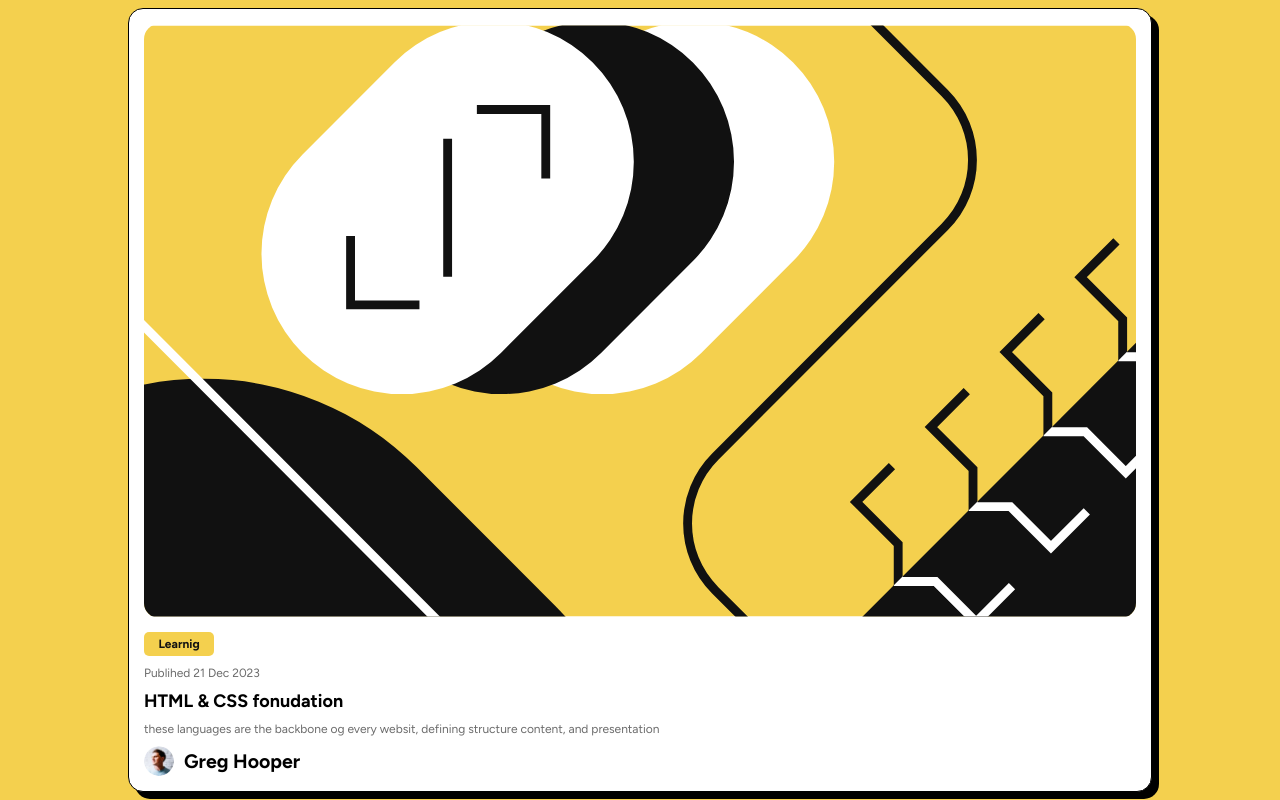
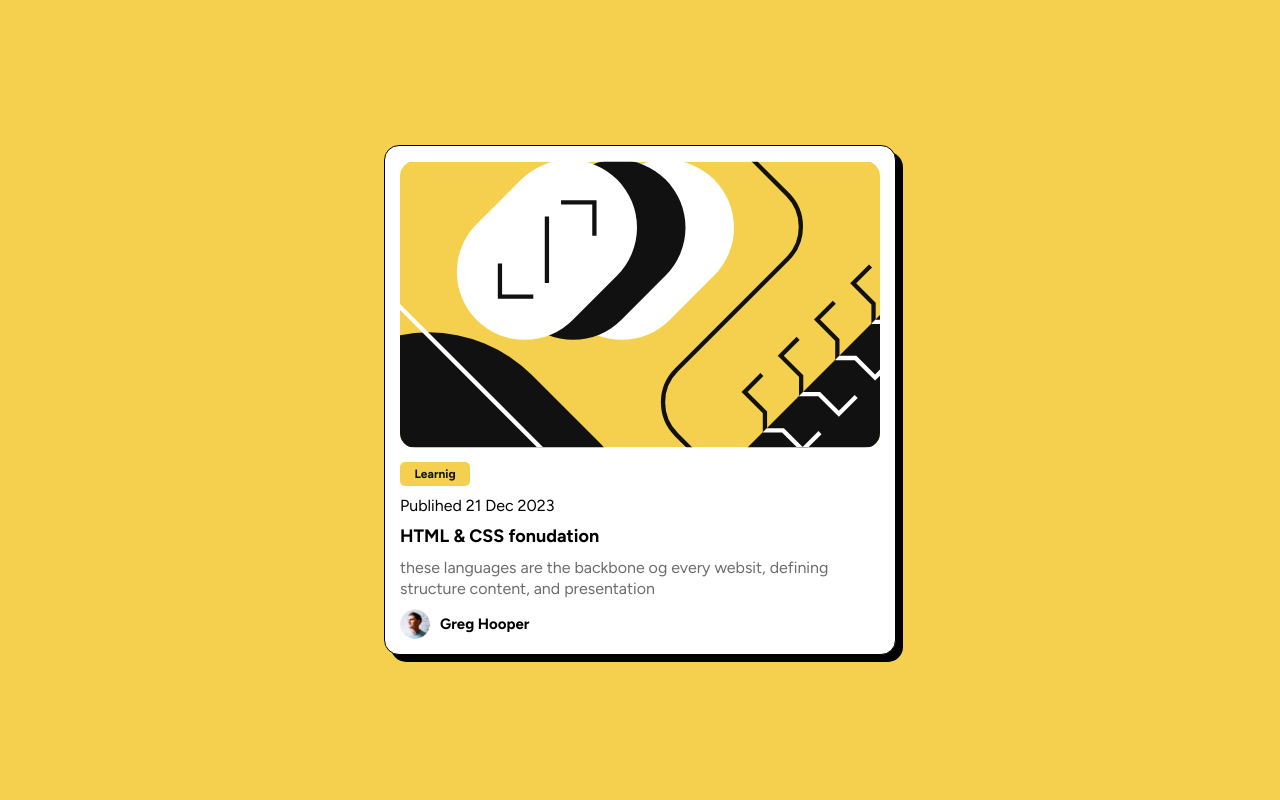
Before and after one commit to karma-code85/blog-preview-, a plain HTML site: page index.html in a window 1280 px wide. Drawn offline with Linux system fonts and the light colour scheme.

Commit message:
the last edit

```diff
--- a/index.html
+++ b/index.html
@@ -13,8 +13,11 @@
             <img src="./image/illustration-article.svg" alt="head imag">
         </div>
         <div class="content">
+            <div class="lon">
             <h2 class="learnig"><span>Learnig</span></h2>
             <p>Publihed 21 Dec 2023</p>
+            </div>
+
             <h1>HTML & CSS fonudation</h1>
             <p>these languages are the backbone og every websit, defining structure content, and presentation </p>
         </div>
--- a/style.css
+++ b/style.css
@@ -22,6 +22,17 @@ body{
    border: 1px solid black;
    box-shadow: 7px 7px 0  black;
    width: 80%;
+}
+.content>p{
+    line-height: 21px;
+}
+.lon{
+    display: flex;
+    flex-direction: column;
+    gap: 10px;
+}
+.lon>p{
+    color: black;
 }
 .content{
     display: flex;
@@ -71,12 +82,15 @@ h1{
     width: 30px;
     height: 30px;
 }
+.icon>h2{
+    font-size: 15px;
+}
 p{
     color: hsl(0, 0%, 42%);
     font-size: 12px;
 
 }
-@media screen and(min-width:768 ) {
+@media screen and (min-width: 768px) {
     body{
         display: flex;
         justify-content: center;
@@ -84,6 +98,24 @@ p{
         font-family: "figtree";
         background-color: hsl(47, 88%, 63%);
 
+
+    }
+    .container{
+        display: flex;
+        width:40%;
+
+
+
+        margin: auto;
+
+
+
+    }
+    .pic{
+        width: 100%;
+    }
+    p{
+        font-size: 16px;
     }
 
 }
```
